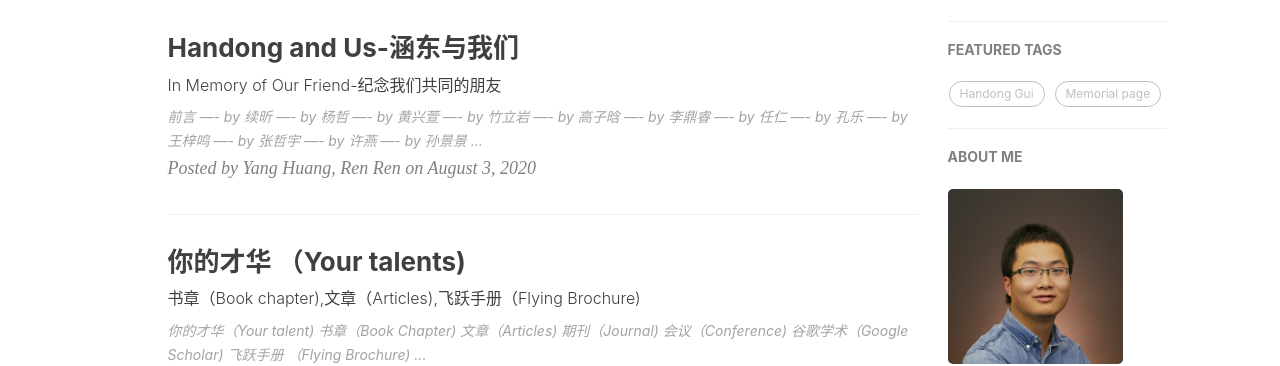
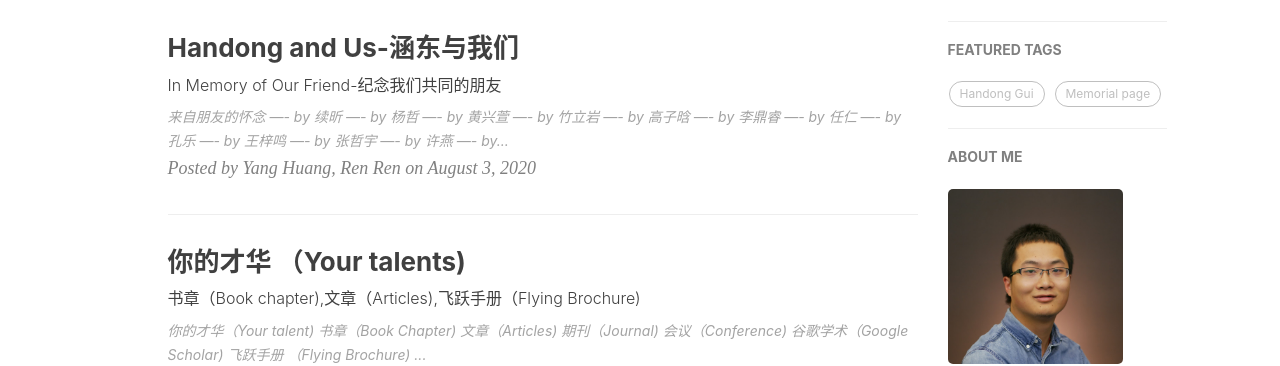
Before and after one commit to HandongGui/HandongGui.github.io, a Jekyll site: the page built from index.html, in a window 1280 px wide. Shown: the part 402-768 px from the top of the page. Built offline with Jekyll 4.4.1, drawn with Linux system fonts in a browser that asks for light colours; nearby versions of some CDN libraries; the list of posts is cut into pages by our own code; comment, search, counter and statistics services are not loaded.

Commit message:
Update 2020-08-03-UsandHandong.md

```diff
--- a/_posts/2020-08-03-UsandHandong.md
+++ b/_posts/2020-08-03-UsandHandong.md
@@ -15,7 +15,7 @@
 * Catalog
 {:toc #markdown-toc}
 
-# 前言
+# 来自朋友的怀念
 这个页面是涵东的朋友们寄托哀思的地方。在得知涵东溘然长逝的消息后，我们无不悲痛万分，扼腕叹息。
 在接受这个残忍事实后，涵东的朋友们都发表了彼此和涵东的回忆，这些不仅让人们了解到涵东的为人，更表达了大家对他的不舍之情，是他在我们心中或者的样子。
 我们相信，死亡不是结束，遗忘才是。回忆是珍珠，情谊是钻石，与涵东共度的时光珍贵且恒久。涵东的家人和我们，将永远记得这个鲜活的面容。
@@ -97,10 +97,10 @@
 2020我们同一年博士毕业，这一年我30了，而你永远的停留在了29，你拿着博士期间满满的成果，满心期待的规划着要开始的美好生涯，却戛然而止。
 这样的结果让人太难接受，我知道2020不能重来，希望在天堂的你得到安息，并依然是最有追求，最耀眼的那个。
 R.I.P
-<figure class="half">
-    <img src="../../../../img/HDG/ren1.png" width="300"/>
-    <img src="../../../../img/HDG/ren3.png" width="300"/>
-</figure>
+
+ <img src="../../../../img/HDG/ren1.png" width="300"/>
+<img src="../../../../img/HDG/ren3.png" width="300"/>
+
 #### ---- by 任仁
 ---
 >很久以前，在南航的时候就听说上届有个科研很厉害的学长，那时候就一直想认识，但一直也没有合适的机会；
```
